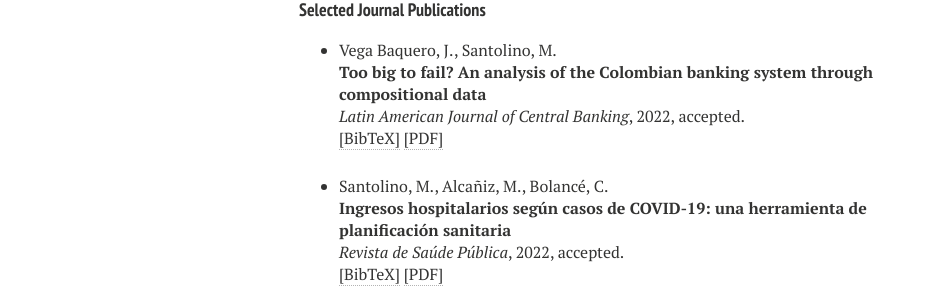
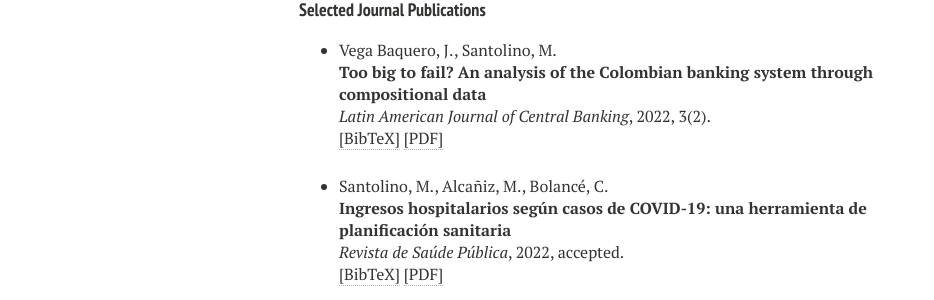
Before and after one commit to msantolino/msantolino.github.io, a Jekyll site: the page built from publications.md, in a window 1280 px wide and 900 px high, scrolled down 365 px. Shown: the part 155-455 px from the top of the window, without its empty margins (21-955 px from the left). Built offline with Jekyll 4.4.1, drawn with Linux system fonts in a browser that asks for light colours; nearby versions of some CDN libraries.

Commit message:
Update publications.html

```diff
--- a/_layouts/publications.html
+++ b/_layouts/publications.html
@@ -144,10 +144,10 @@
 <li ><p>
   Vega Baquero, J., Santolino, M.
 <br><b> Too big to fail? An analysis of the Colombian banking system through compositional data</b><br>
-<i> Latin American Journal of Central Banking</i>, 2022, accepted.
+<i> Latin American Journal of Central Banking</i>, 2022, 3(2).
 <br />
 <a href="javascript:toggleBibtex('santolino2022b')">[BibTeX]</a>
-<a href="https://www.journals.elsevier.com/latin-american-journal-of-central-banking" target="_blank">[PDF]</a>
+<a href="https://doi.org/10.1016/j.latcb.2022.100060" target="_blank">[PDF]</a>
 </p>
 <div id="bib_santolino2022b" class="bibtex noshow">
 <pre>
@@ -155,8 +155,8 @@
   author = {Vega Baquero, J., Santolino, M. },
   title = {Too big to fail? An analysis of the Colombian banking system through compositional data},
   year = {2022},
-  number = {},
-  volume = {},
+  number = {2},
+  volume = {3},
   pages={},
   journal = {Latin American Journal of Central Banking}
 }
```
